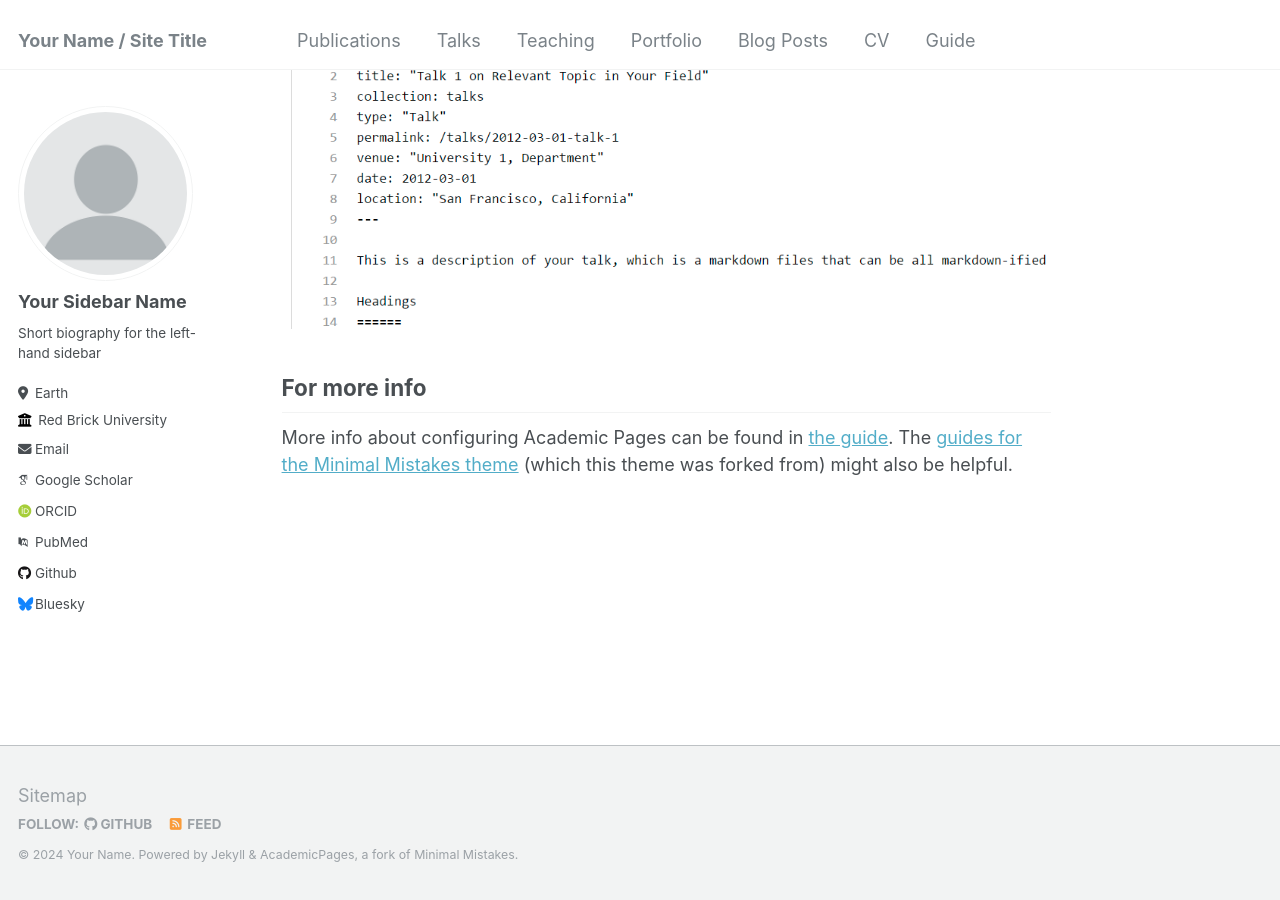
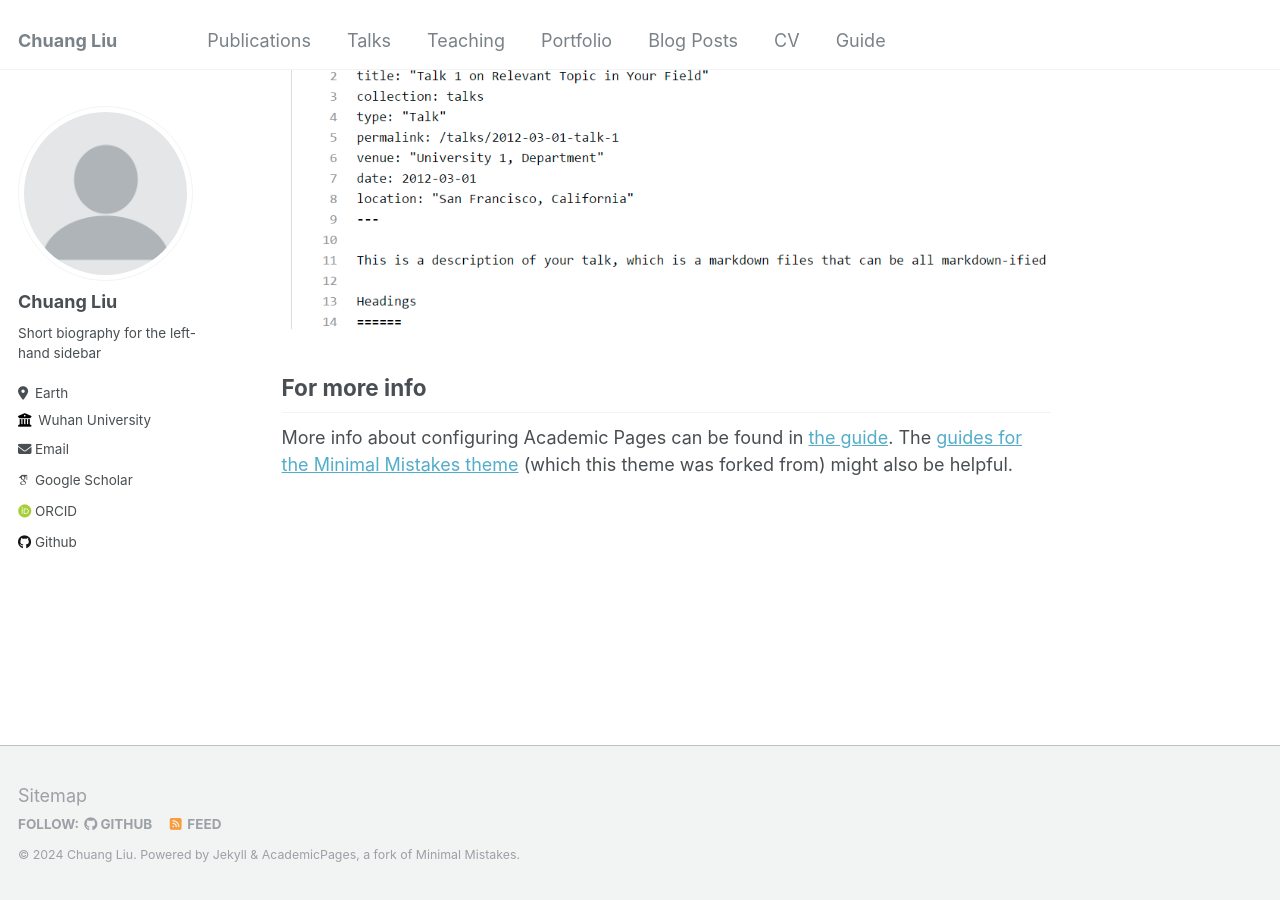
Before and after one commit to LiuChuang0059/LiuChuang0059.github.io, a Jekyll site: the page built from _pages/about.md, in a window 1280 px wide and 900 px high, scrolled down 2660 px. Built offline with Jekyll 4.4.1, drawn with Linux system fonts in a browser that asks for light colours; some web fonts are replaced.

Commit message:
Update _config.yml

```diff
--- a/_config.yml
+++ b/_config.yml
@@ -8,13 +8,13 @@
 
 # Basic Site Settings
 locale                   : "en-US"
-title                    : "Your Name / Site Title"
+title                    : "Chuang Liu"
 title_separator          : "-"
-name                     : &name "Your Name"
-description              : &description "personal description"
-url                      : https://academicpages.github.io # the base hostname & protocol for your site e.g. "https://mmistakes.github.io"
+name                     : &name "Chuang Liu"
+description              : &description "PhD candidate"
+url                      : https://liuchuang0059.github.io # the base hostname & protocol for your site e.g. "https://mmistakes.github.io"
 baseurl                  : "" # the subpath of your site, e.g. "/blog"
-repository               : "academicpages/academicpages.github.io"
+repository               : "https://github.com/LiuChuang0059"
 
 # Site Author - The following control what appear as part of the author content on the side bar.
 #               If a field is blank the icon and link will not appear, otherwise it will be shown.
@@ -22,21 +22,21 @@ repository               : "academicpages/academicpages.github.io"
 author:
   # Biographic information
   avatar           : "profile.png"
-  name             : "Your Sidebar Name"
+  name             : "Chuang Liu"
   pronouns         : # example: "she/her"
   bio              : "Short biography for the left-hand sidebar"
   location         : "Earth"
-  employer         : "Red Brick University"
+  employer         : "Wuhan University"
   uri              : # URL
-  email            : "none@example.org"
+  email            : "chuangliu@whu.edu.cn"
 
   # Academic websites
   arxiv            : # URL - Update with the correct link to your profile
-  googlescholar    : "https://scholar.google.com/citations?user=PS_CX0AAAAAJ"
+  googlescholar    : "https://scholar.google.com/citations?user=hQzjzekAAAAJ"
   impactstory      : # URL
-  orcid            : "http://orcid.org/yourorcidurl"
+  orcid            : "https://orcid.org/0000-0003-2377-2567"
   semantic         : # URL
-  pubmed           : "https://www.ncbi.nlm.nih.gov/pubmed/?term=john+snow"
+  pubmed           : #"https://www.ncbi.nlm.nih.gov/pubmed/?term=john+snow"
   researchgate     : # URL
 
   # Repositories and software development
@@ -48,7 +48,7 @@ author:
   stackoverflow    : # User number or user number and name (i.e., use "1" or "1/jeff-atwood")
 
   # Social media
-  bluesky          : "bsky.app" # Replace this with you Bluesky username
+  bluesky          : #"bsky.app" # Replace this with you Bluesky username
   facebook         : # Username
   flickr           : # Username
   foursquare       : # Username
```
